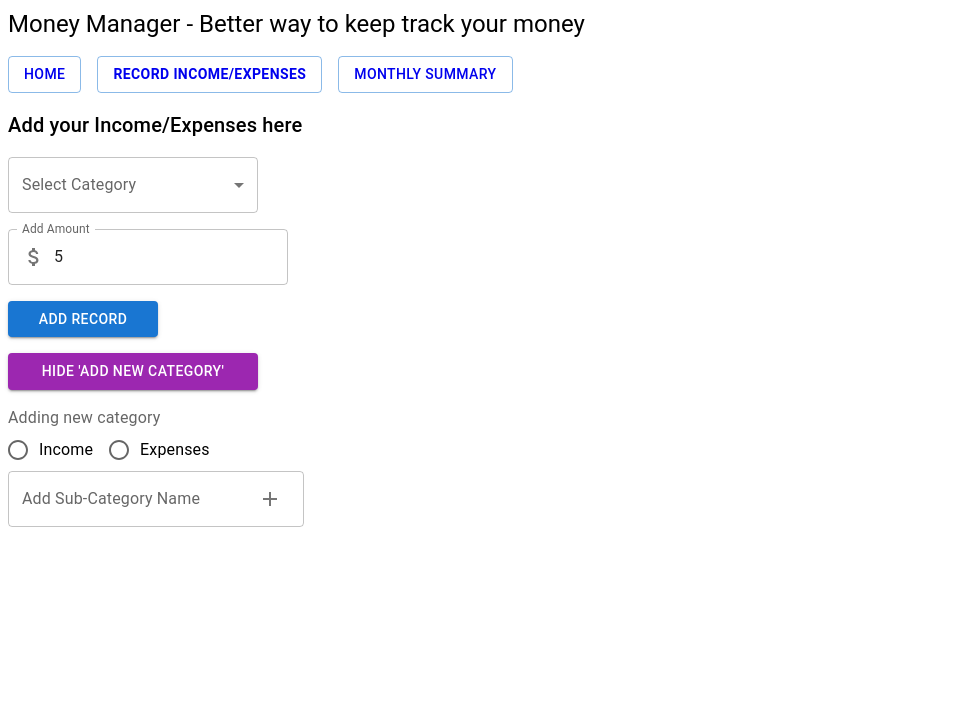
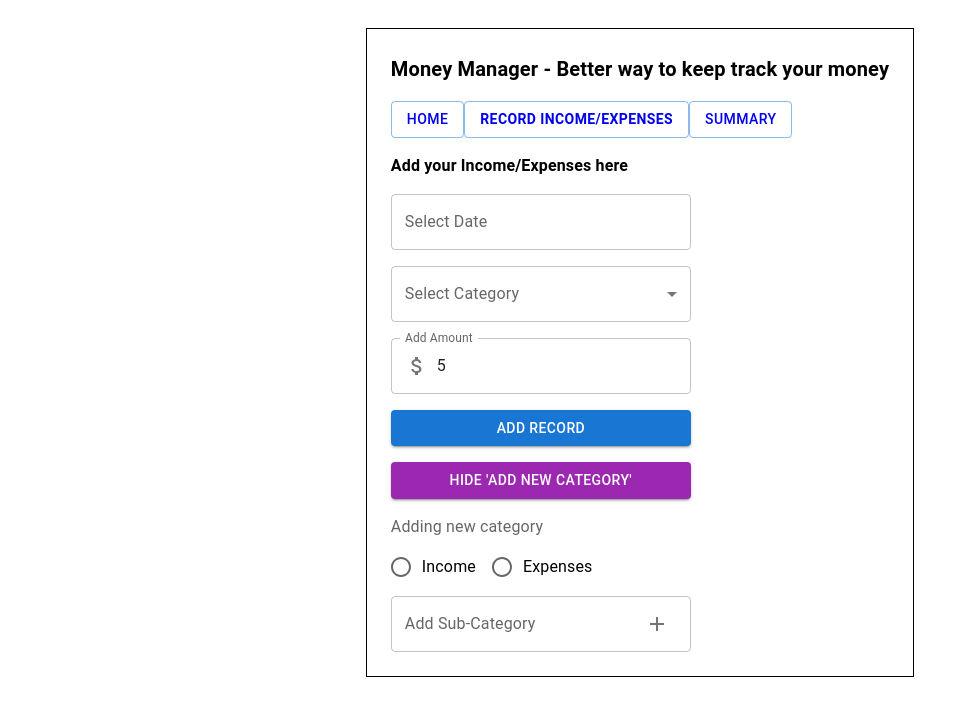
Before and after one commit to kcnabin/money-manager, a React (Create React App) app: page /add in a window 1280 px wide. Both pictures are taken after typing "5" into the empty fields and a click on the button "ADD NEW CATEGORY". Shown: the top 716 px of the page, without its empty margins (0-970 px from the left). Built offline with nearby package versions, Linux system fonts and the light colour scheme.

Commit message:
date picker added

```diff
--- a/package.json
+++ b/package.json
@@ -2,15 +2,19 @@
   "name": "money-manager",
   "version": "0.1.0",
   "private": true,
-  "homepage" : ".",
+  "homepage": ".",
   "dependencies": {
+    "@date-io/date-fns": "^2.16.0",
     "@emotion/react": "^11.10.5",
     "@emotion/styled": "^11.10.5",
     "@mui/icons-material": "^5.11.0",
     "@mui/material": "^5.11.6",
+    "@mui/x-date-pickers": "^5.0.16",
+    "@reduxjs/toolkit": "^1.9.2",
     "@testing-library/jest-dom": "^5.16.5",
     "@testing-library/react": "^13.4.0",
     "@testing-library/user-event": "^13.5.0",
+    "date-fns": "^2.29.3",
     "react": "^18.2.0",
     "react-dom": "^18.2.0",
     "react-router-dom": "^6.7.0",
--- a/src/App.css
+++ b/src/App.css
@@ -1,13 +1,19 @@
+#root {
+    padding: 20px 5%;
+    display: flex;
+    justify-content: center;
+}
+
+#root > div {
+    padding: 24px;
+    border: 1px solid black;
+
+}
+
 .main-routes a {
     text-decoration: none;
 }
 
 .main-routes .active {
     font-weight: bold;
-
 }
-/* .all-sub-cat button {
-    margin: 10px;
-    border: 1px solid
-}
-     */
--- a/src/App.js
+++ b/src/App.js
@@ -2,25 +2,42 @@
 import { Routes, Route } from 'react-router-dom'
 import './App.css'
 import { Typography, Stack } from '@mui/material'
+import { useState } from 'react'
 
 import NavBar from './components/nav-bar/NavBar'
 import Home from './components/home/Home'
 import Summary from './components/summary/Summary'
 import AddIncomeExpenses from './components/add-income-expenses/AddIncomeExpenses'
+import { LocalizationProvider } from '@mui/x-date-pickers'
+import { AdapterDateFns } from '@mui/x-date-pickers/AdapterDateFns'
 
 const App = () => {
+  const [addedRecords, setAddedRecords] = useState([])
+
   return (
+    <LocalizationProvider dateAdapter={AdapterDateFns}>
     <Stack spacing={2}>
-      <Typography variant='h5'>Money Manager - Better way to keep track your money</Typography>
+      <Typography variant='h6' sx={{textAlign: 'center', fontWeight: 'bold'}}>
+        Money Manager - Better way to keep track your money
+      </Typography>
+
       <NavBar />
 
       <Routes>
         <Route path='/' element={<Home />} />
-        <Route path='add' element={<AddIncomeExpenses />} />
-        <Route path='summary' element={<Summary />} />
+        <Route
+          path='add'
+          element={
+            <AddIncomeExpenses
+              addedRecords={addedRecords}
+              setAddedRecords={setAddedRecords}
+            />}
+        />
+        <Route path='summary' element={<Summary addedRecords={addedRecords} />} />
       </Routes>
 
     </Stack>
+    </LocalizationProvider>
   )
 }
 
--- a/src/components/add-income-expenses/AddIncomeExpenses.jsx
+++ b/src/components/add-income-expenses/AddIncomeExpenses.jsx
@@ -1,18 +1,19 @@
 import { useState } from 'react'
-import { Button, Stack, Box } from '@mui/material'
+import { Button, Stack } from '@mui/material'
 
 import Title from './components/Title'
 import SelectMainCategory from './components/SelectMainCategory'
 import DisplaySubCategory from './components/DisplaySubCategory'
 import AddNewCategory from './components/AddNewCategory';
 import AddAmount from './components/AddAmount'
+import PickDate from './components/PickDate'
 
-const AddIncomeExpenses = () => {
+const AddIncomeExpenses = ({ addedRecords, setAddedRecords }) => {
   const [category, setCategory] = useState('')
   const [expenses, setExpenses] = useState('')
   const [income, setIncome] = useState('')
   const [amount, setAmount] = useState('')
-  const [addedRecords, setAddedRecords] = useState([])
+  const [selectedDate, setSelectedDate] = useState(null)
 
   const [showAddCategory, setShowAddCategory] = useState(false)
 
@@ -25,10 +26,8 @@ const AddIncomeExpenses = () => {
   const addRecord = e => {
     e.preventDefault()
 
-    if (
-      (!category || !amount) ||
-      (category === 'income') && (income === '') ||
-      (category === 'expenses') && (expenses === '')
+    if ( (!category || !amount || !selectedDate ) ||
+         ((category === 'income' && income === '') || (category === 'expenses' && expenses === ''))
     ){
       alert('Please add all options')
       return
@@ -38,14 +37,14 @@ const AddIncomeExpenses = () => {
       category,
       subCategory: category === 'income' ? income : expenses,
       amount,
-      // saved date will be added in backend
-      date: new Date()
+      date: selectedDate
     }))
 
     alert('Record Added')
     console.log(addedRecords)
     setCategory('')
     setAmount('')
+    setSelectedDate(null)
 
   }
 
@@ -69,27 +68,28 @@ const AddIncomeExpenses = () => {
   }
 
   return (
-      <Stack spacing={2}>
+      <Stack spacing={2} sx={{maxWidth: '300px'}} >
         <Title />
-        <SelectMainCategory category={category} setCategory={setCategory} />
-        {
-          renderSubCategory()
-        }
+        <form onSubmit={addRecord}>
+          <Stack spacing={2}>
+          <PickDate setSelectedDate={setSelectedDate} selectedDate={selectedDate} />
 
-        <AddAmount amount={amount} setAmount={setAmount} />
+          <SelectMainCategory category={category} setCategory={setCategory} />
+          {
+            renderSubCategory()
+          }
 
-        <Box width='150px'>
+          <AddAmount amount={amount} setAmount={setAmount} />
+
           <Button
             type='submit'
             variant='contained'
             color='primary'
-            onClick={addRecord}
-            fullWidth
           >
             Add Record
           </Button>
-
-        </Box>
+          </Stack>
+        </form>
 
         <AddNewCategory
           showAddCategory={showAddCategory}
--- a/src/components/add-income-expenses/components/AddAmount.jsx
+++ b/src/components/add-income-expenses/components/AddAmount.jsx
@@ -1,14 +1,13 @@
-import { Box, TextField, InputAdornment } from '@mui/material'
+import { TextField, InputAdornment } from '@mui/material'
 import AttachMoneyIcon from '@mui/icons-material/AttachMoney';
 
 const AddAmount = ({ amount, setAmount }) => {
   return (
-    <>
-    <Box>
     <TextField
       label='Add Amount'
       value={amount}
       type='number'
+      fullWidth
       onChange={e => setAmount(parseInt(e.target.value))}
       InputProps={{
         startAdornment:
@@ -17,8 +16,6 @@ const AddAmount = ({ amount, setAmount }) => {
           </InputAdornment>
       }}
     />
-    </Box>
-    </>
   )
 }
 
--- a/src/components/add-income-expenses/components/AddNewCategory.jsx
+++ b/src/components/add-income-expenses/components/AddNewCategory.jsx
@@ -1,6 +1,5 @@
 import {
   Button,
-  FormControl,
   FormLabel,
   FormControlLabel,
   TextField,
@@ -8,7 +7,7 @@ import {
   Radio,
   InputAdornment,
   IconButton,
-  Box
+  Stack
 } from "@mui/material"
 import AddIcon from '@mui/icons-material/Add';
 import { useState } from 'react'
@@ -23,7 +22,7 @@ const AddNewCategory = ({
  }) => {
   return (
     <>
-    <Box width='250px'>
+
       <Button
         variant='contained'
         color='secondary'
@@ -31,7 +30,7 @@ const AddNewCategory = ({
         onClick={() => setShowAddCategory(!showAddCategory)}
       > {showAddCategory ? `Hide 'Add new category'` : 'Add new category'}
       </Button>
-    </Box>
+
 
     {
       showAddCategory
@@ -41,6 +40,7 @@ const AddNewCategory = ({
             setExpensesList={setExpensesList}
             incomeList={incomeList}
             setIncomeList={setIncomeList}
+            fullWidth
           />
         : ''
     }
@@ -55,7 +55,7 @@ const AddCategory = ({
   incomeList,
   setIncomeList
 }) => {
-  // console.log(expensesList)
+
   const [newCategory, setNewCategory ] = useState('')
   const [newCategoryType, setNewCategoryType] = useState('')
 
@@ -84,9 +84,9 @@ const AddCategory = ({
   }
 
   return (
-    <div>
     <form onSubmit={addNewCategory}>
-        <FormControl>
+
+      <Stack spacing={1}>
         <FormLabel>Adding new category</FormLabel>
         <RadioGroup
           value={newCategoryType}
@@ -107,8 +107,9 @@ const AddCategory = ({
         </RadioGroup>
 
         <TextField
-            label='Add Sub-Category Name'
+          label='Add Sub-Category'
           value={newCategory}
+          sx={{fullWidth: '500px'}}
           onChange={(e) => setNewCategory(e.target.value)}
           InputProps={{
             endAdornment: <InputAdornment
@@ -119,9 +120,9 @@ const AddCategory = ({
               </InputAdornment>
           }}
         />
-        </FormControl>
+      </Stack>
+
     </form>
-    </div>
   )
 }
 
--- a/src/components/add-income-expenses/components/DisplaySubCategory.jsx
+++ b/src/components/add-income-expenses/components/DisplaySubCategory.jsx
@@ -1,9 +1,8 @@
-import { Box, ButtonGroup, Button, Typography } from '@mui/material'
+import { Stack, ButtonGroup, Button, Typography } from '@mui/material'
 
 const DisplaySubCategory = ({ mainCategory, subCategories, categoryHandler }) => {
   return (
-    <>
-    <Box>
+    <Stack spacing={1}>
       <Typography variant='body1'>Select Sub-Category</Typography>
       <ButtonGroup
         sx={{flexWrap: 'wrap'}}
@@ -23,8 +22,7 @@ const DisplaySubCategory = ({ mainCategory, subCategories, categoryHandler }) =>
           })
         }
       </ButtonGroup>
-    </Box>
-    </>
+    </Stack>
   )
 }
 
--- /dev/null
+++ b/src/components/add-income-expenses/components/PickDate.jsx
@@ -0,0 +1,18 @@
+import { TextField, Stack } from '@mui/material'
+import { DatePicker } from '@mui/x-date-pickers/DatePicker'
+
+
+const PickDate = ({ selectedDate, setSelectedDate }) => {
+  return (
+    <Stack spacing={4}>
+      <DatePicker
+        label='Select Date'
+        value={selectedDate}
+        onChange={(newValue) => setSelectedDate(newValue)}
+        renderInput={(params) => <TextField {...params} />}
+      />
+    </Stack>
+  )
+}
+
+export default PickDate
--- a/src/components/add-income-expenses/components/SelectMainCategory.jsx
+++ b/src/components/add-income-expenses/components/SelectMainCategory.jsx
@@ -1,9 +1,7 @@
-import { Box, TextField, MenuItem } from '@mui/material'
+import { TextField, MenuItem } from '@mui/material'
 
 const SelectMainCategory = ({ category, setCategory }) => {
   return (
-    <>
-    <Box width='250px'>
     <TextField
       label='Select Category'
       select
@@ -14,8 +12,6 @@ const SelectMainCategory = ({ category, setCategory }) => {
       <MenuItem value='income'>Income</MenuItem>
       <MenuItem value='expenses'>Expenses</MenuItem>
     </TextField>
-    </Box>
-    </>
   )
 }
 
--- a/src/components/add-income-expenses/components/Title.jsx
+++ b/src/components/add-income-expenses/components/Title.jsx
@@ -2,7 +2,7 @@ import { Typography } from "@mui/material";
 
 const Title = () => {
   return (
-    <Typography variant='h6'>
+    <Typography variant='body1' sx={{fontWeight: 'bold'}}>
       Add your Income/Expenses here
     </Typography>
   )
--- a/src/components/nav-bar/NavBar.jsx
+++ b/src/components/nav-bar/NavBar.jsx
@@ -2,8 +2,11 @@ import { NavLink } from 'react-router-dom'
 import { Stack, Button } from '@mui/material'
 
 const NavBar = () => {
+    const style = {
+        flexWrap: 'wrap'
+    }
     return (
-        <Stack spacing={2} direction='row' className="main-routes">
+        <Stack direction='row' className="main-routes" sx={style}>
 
             <Button variant='outlined'>
                 <NavLink to='/' >Home</NavLink>
@@ -13,7 +16,7 @@ const NavBar = () => {
             </Button>
 
             <Button variant='outlined'>
-                <NavLink to='summary' >Monthly Summary</NavLink>
+                <NavLink to='summary' >Summary</NavLink>
             </Button>
 
         </Stack>
--- a/src/components/summary/Summary.jsx
+++ b/src/components/summary/Summary.jsx
@@ -1,8 +1,26 @@
+import { Typography } from "@mui/material"
 
-const Summary = () => {
+const Summary = ({ addedRecords }) => {
+    const allIncomeAmount = addedRecords
+        .map(eachRecord => eachRecord.category === 'income' ? eachRecord.amount : 0 )
+    const totalIncome = allIncomeAmount
+        .reduce((previousValue, currentValue) => previousValue + currentValue, 0)
+
+    const allExpensesAmount = addedRecords
+        .map(eachRecord => eachRecord.category === 'expenses' ? eachRecord.amount : 0 )
+    const totalExpenses = allExpensesAmount
+        .reduce((previousValue, currentValue) => previousValue + currentValue, 0)
+
+
+
     return (
         <div>
-            <p>You find summary of your income and expenses here</p>
+            <Typography variant="h6">
+                Total Income: $ {totalIncome}
+            </Typography>
+            <Typography variant="h6">
+                Total Expenses: $ {totalExpenses}
+            </Typography>
         </div>
     )
 }
```
Also changed, not shown: 2 other files (tests, documents, lock files or other folders). Lines whose indentation alone changed are shown as unchanged.
